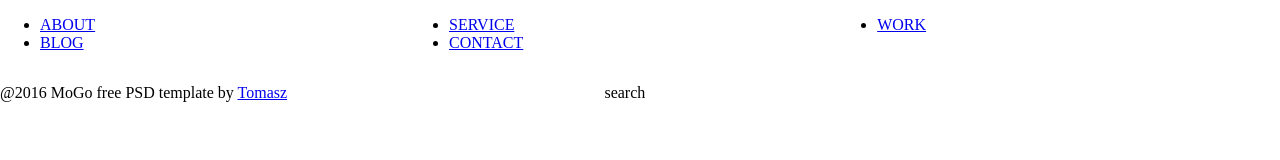
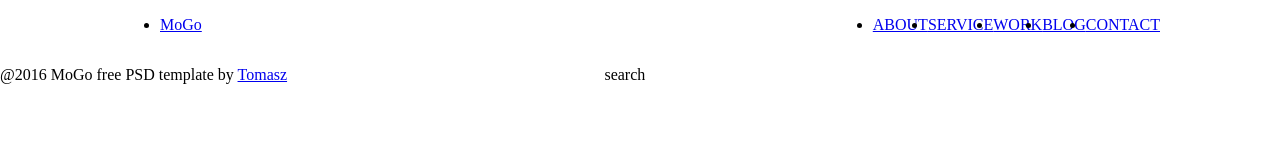
Before and after one commit to tomasz-jedrzejczyk/tomasz-jedrzejczyk.github.io, a plain HTML site: page index.html in a window 1280 px wide. Drawn offline with Linux system fonts and the light colour scheme.

Commit message:
working on adjusting content in navigation and style

```diff
--- a/css/styles.css
+++ b/css/styles.css
@@ -9,9 +9,22 @@ body {
     min-height: 100vh;
 }
 
+.header-container{
+      display: grid;
+      justify-content: center;
+}
 .navigation{
       display: grid;
-      grid-template-columns: auto auto auto;
+      grid-column: 1/2;
+      grid-template-columns: 1fr repeat(6, fit-content(50px));
+      grip-gap: 10px;
+      justify-content: center;
+      justify-items: end;
+      width: 1000px;
+}
+
+.navigation__item-logo{
+justify-self: start;
 }
 
 .footer-container{
--- a/index.html
+++ b/index.html
@@ -1,5 +1,5 @@
 <!DOCTYPE html>
-<html>
+<html xmlns="http://www.w3.org/1999/html">
 <head>
     <meta charset="utf-8">
     <meta http-equiv="X-UA-Compatible" content="IE=edge">
@@ -9,11 +9,14 @@
             href="https://fonts.googleapis.com/css2?family=Raleway:wght@700&display=swap"
             rel="stylesheet"
     />
-    <link rel="stylesheet" href="./css/styles.css" />
+    <link rel="stylesheet" href="./css/styles.css"/>
 </head>
 <body>
-<header>
+<header class="page-header">
+    <div class="header-container">
         <ul class="navigation">
+            <li class="navigation__item-logo">
+                <a href="./index.html" class="logo">MoGo</a>
             <li class="navigation__item">
                 <a href="#" class="navigation__link" class="navigation__link navigation__link--underscore">ABOUT</a>
             </li>
@@ -30,6 +33,7 @@
                 <a href="#" class="navigation__link">CONTACT</a>
             </li>
         </ul>
+    </div>
 </header>
 <main>
 
```
Lines whose indentation alone changed are shown as unchanged.
